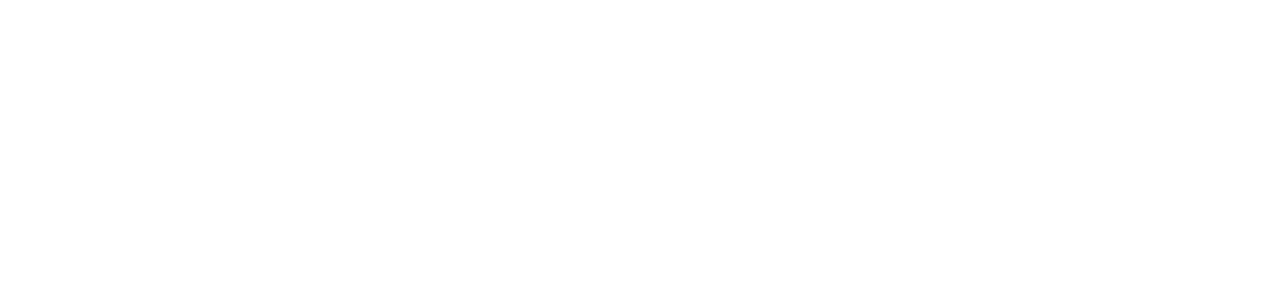
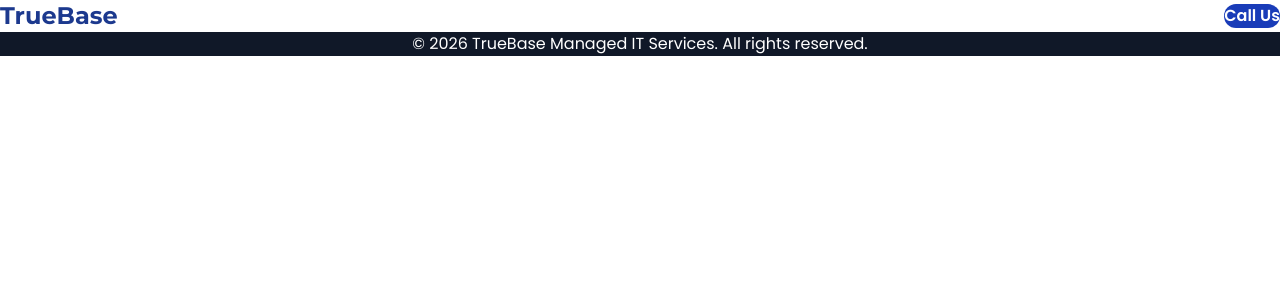
Before and after one commit to anikas-durentech/truebase-msp, a SvelteKit app: page /about in a window 1280 px wide. Shown: the top 300 px of the page. Built offline with nearby package versions, Linux system fonts and the light colour scheme.

Commit message:
fonts & layout

```diff
--- a/src/app.html
+++ b/src/app.html
@@ -2,7 +2,11 @@
 <html lang="en">
 	<head>
 		<meta charset="utf-8" />
+		<link rel="icon" href="src\lib\assets\favicon.svg" />
 		<meta name="viewport" content="width=device-width, initial-scale=1" />
+		<link rel="preconnect" href="https://fonts.googleapis.com" />
+		<link rel="preconnect" href="https://fonts.gstatic.com" crossorigin />
+		<link href="https://fonts.googleapis.com/css2?family=Montserrat:wght@400;600;700&family=Poppins:wght@400;600;700&display=swap" rel="stylesheet">
 		%sveltekit.head%
 	</head>
 	<body data-sveltekit-preload-data="hover">
--- a/src/routes/+layout.svelte
+++ b/src/routes/+layout.svelte
@@ -1,9 +1,31 @@
 <script lang="ts">
 	import './layout.css';
-	import favicon from '$lib/assets/favicon.svg';
-
-	let { children } = $props();
 </script>
 
-<svelte:head><link rel="icon" href={favicon} /></svelte:head>
-{@render children()}
+<div class="min-height-screen flex flex-col font-sans text-gray-900">
+	<header class="bg-white shadow-small sticky top-0 z-50">
+		<div class="container mx-auto padding-x-4 padding-y-4 flex justify-between items-center">
+			<a href="/" class="flex items-center gap-4">
+				<span class="font-heading font-bold text-2xl text-blue-900">TrueBase</span>
+			</a>
+
+			<nav class="hidden medium:flex gap-8 font-semibold">
+				<a href="/" class="hover:text-blue-600 transition-colors">Home</a>
+				<a href="/services" class="hover:text-blue-600 transition-colors">Services</a>
+				<a href="/about" class="hover:text-blue-600 transition-colors">About</a>
+			</nav>
+
+			<a href="tel:+1234567890" class="bg-blue-800 text-white padding-x-6 padding-y-2 rounded-full font-semibold hover:bg-blue-700 transition-colors">
+				Call Us
+			</a>
+		</div>
+	</header>
+
+	<main class="flex-grow">
+		<slot />
+	</main>
+
+	<footer class="bg-gray-900 text-white padding-y-8 text-center mt-auto">
+		<p>&copy; 2026 TrueBase Managed IT Services. All rights reserved.</p>
+	</footer>
+</div>
--- a/src/routes/+page.svelte
+++ b/src/routes/+page.svelte
@@ -1,2 +1,4 @@
-<h1>Welcome to SvelteKit</h1>
-<p>Visit <a href="https://svelte.dev/docs/kit">svelte.dev/docs/kit</a> to read the documentation</p>
+<div>
+    <h1>This is where things will go</h1>
+    <p>Lorem Ipsum yadda yadda yadda</p>
+</div>
--- a/src/routes/layout.css
+++ b/src/routes/layout.css
@@ -1,3 +1,8 @@
 @import 'tailwindcss';
 @plugin '@tailwindcss/forms';
 @plugin '@tailwindcss/typography';
+
+@theme {
+    --font-sans: 'Poppins', sans-serif;
+    --font-heading: 'Montserrat', sans-serif;
+}
```
